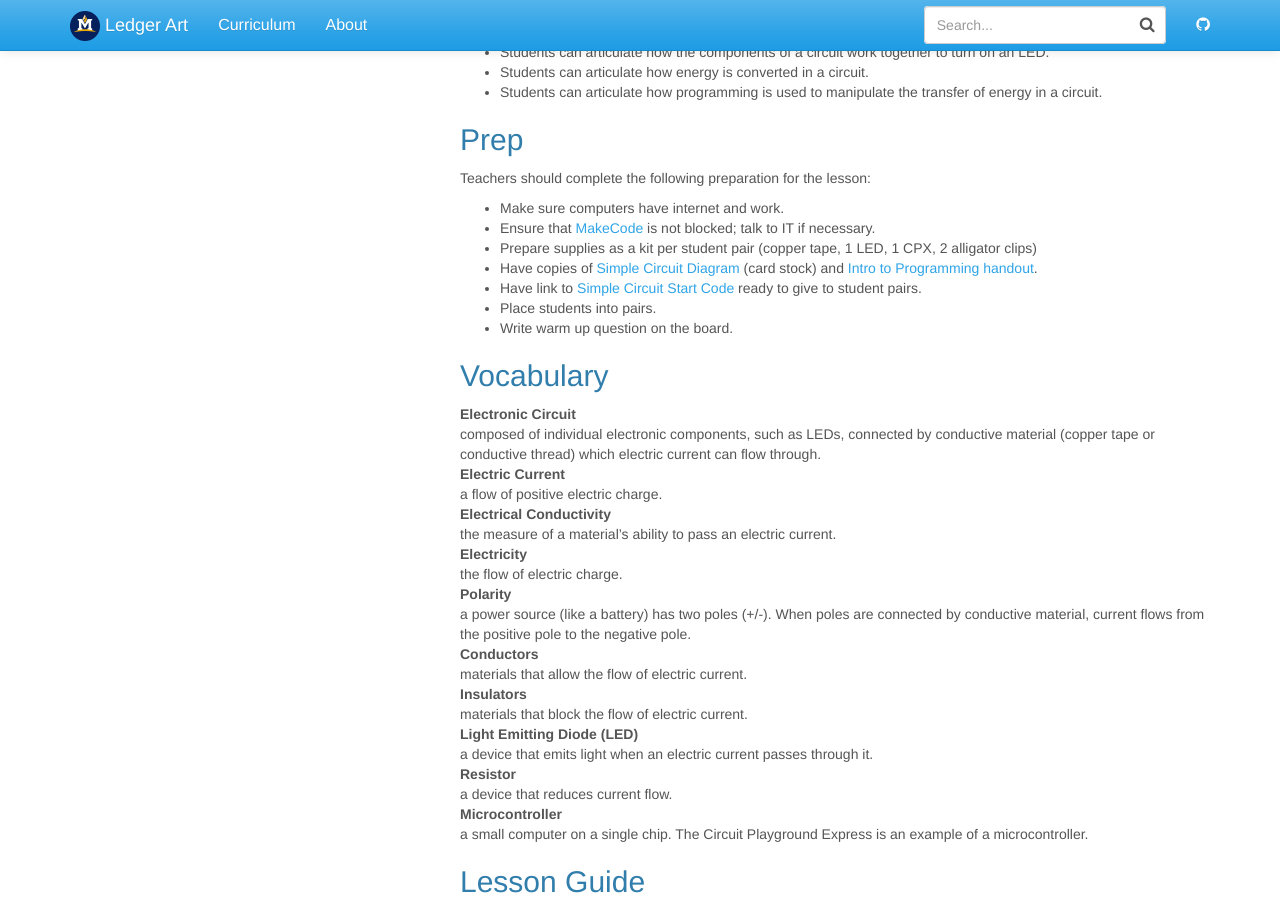
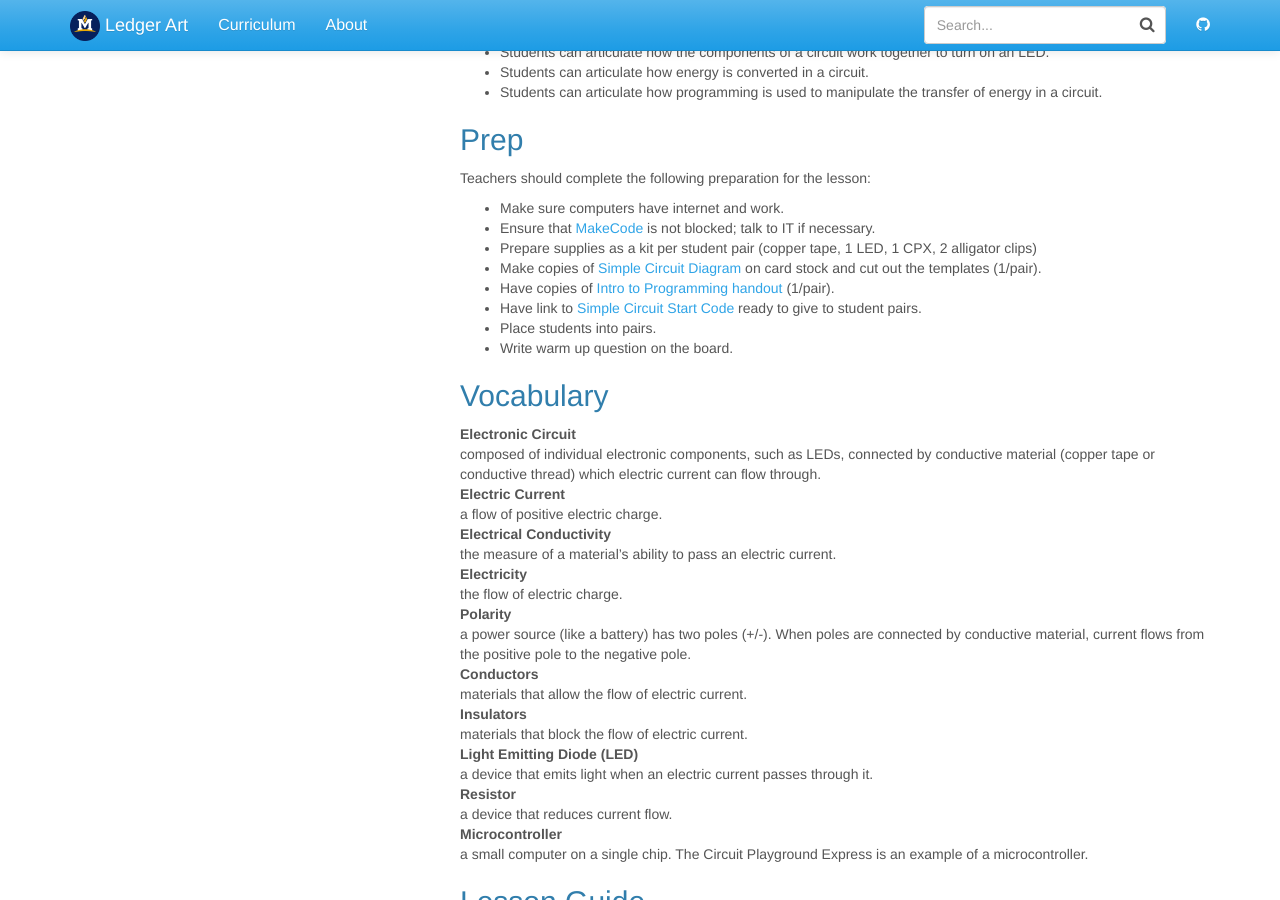
Before and after one commit to jake-chipps/friendometer, a Jekyll site: the page built from _docs/lessons/2-1.md, in a window 1280 px wide and 900 px high, scrolled down 611 px. Built offline with Jekyll 4.4.1, drawn with Linux system fonts in a browser that asks for light colours.

Commit message:
Turn circuit templates into pdfs and update links

```diff
--- a/_docs/lessons/2-1.md
+++ b/_docs/lessons/2-1.md
@@ -29,7 +29,9 @@ Teachers should complete the following preparation for the lesson:
 - Make sure computers have internet and work.
 - Ensure that [MakeCode](https://makecode.adafruit.com/) is not blocked; talk to IT if necessary.
 - Prepare supplies as a kit per student pair (copper tape, 1 LED, 1 CPX, 2 alligator clips)
-- Have copies of [Simple Circuit Diagram](../resources/2-1_circuit-diagram-handout.png) (card stock) and [Intro to Programming handout](../resources/2-1_intro-to-programming.pdf).
+- Make copies of [Simple Circuit Diagram](../resources/2-1_circuit-diagram-handout.pdf) on card stock and cut out
+  the templates (1/pair).
+- Have copies of [Intro to Programming handout](../resources/2-1_intro-to-programming.pdf) (1/pair).
 - Have link to [Simple Circuit Start Code](https://makecode.com/_KT4idefaATm9) ready to give to student pairs.
 - Place students into pairs.
 - Write warm up question on the board.
@@ -77,7 +79,7 @@ In a class discussion, teacher brings out ideas from students, focusing on the f
 By the end of the discussion, bring out the idea that we use a power source combined with conductors to generate a flow of energy through a circuit.
 
 ### Simple Circuit Diagram and Instruction (20 minutes).
-Teacher passes out [Simple Circuit Diagram](../resources/2-1_circuit-diagram-handout.png).
+Teacher passes out [Simple Circuit Diagram](../resources/2-1_circuit-diagram-handout.pdf).
 ![simple circuit diagram](../resources/images/2-1_circuit-diagram-handout.png)
 Explain that the card stock is an insulator. Write **insulator** on the board if not already there. Explain that an insulator blocks energy flow.
 
```
Also changed, not shown: _docs/lessons/2-2.md (+5 -4 lines), _docs/resources/2-1_circuit-diagram-handout.png (deleted), _docs/resources/2-2_computational-circuit-diagram.png (deleted), _docs/resources/2-2_parallel-circuit-diagram.png (deleted), _docs/resources/2-2_series-circuit-diagram.png (deleted), 4 other files.
